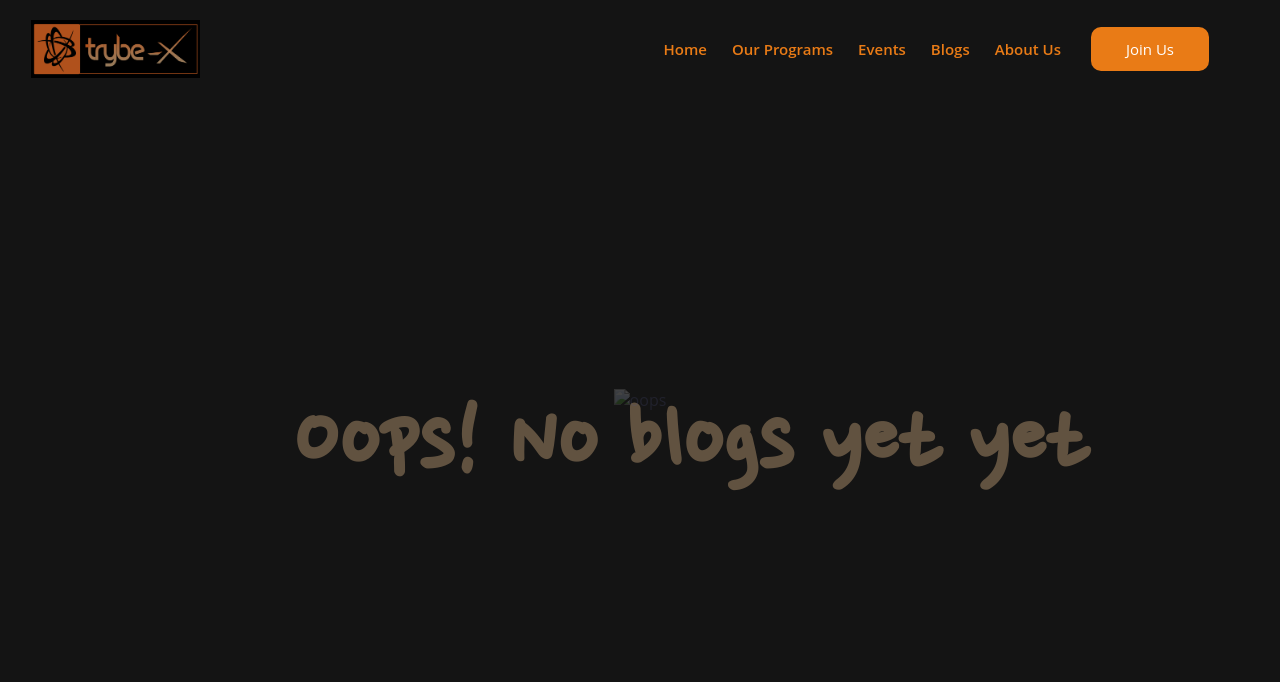
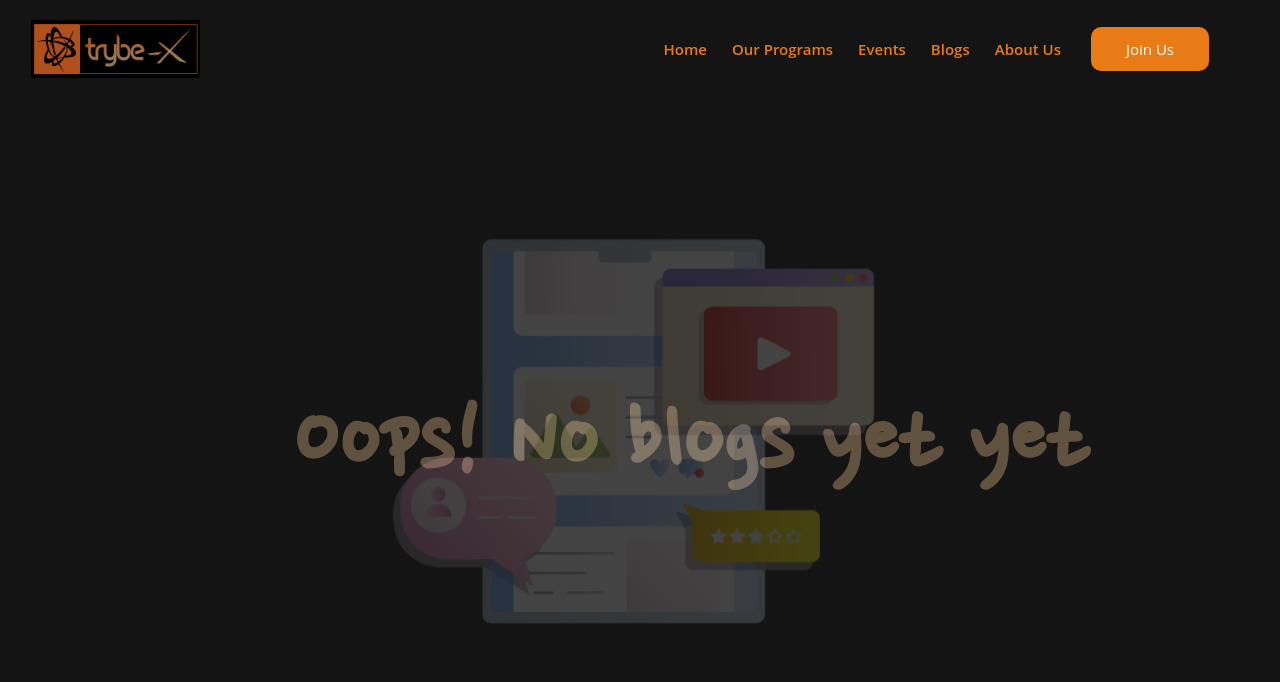
Before and after one commit to Xclusive09/Trybe_X, a website: page public/blogs.html in a window 1280 px wide. Drawn offline with Linux system fonts and the light colour scheme; the site is published under a folder, as on GitHub Pages, so addresses that start at the root find nothing.

Commit message:
repaired some image issues

```diff
--- a/public/blogs.html
+++ b/public/blogs.html
@@ -100,7 +100,7 @@ rel="stylesheet">
 
       <div class="center-none">
         <div class="img-center">
-          <img src="/public/assets/images/Wordpress blog posts on timeline.png" id="wider" alt="oops">
+          <img src="./assets/images/Wordpress blog posts on timeline.png" id="wider" alt="oops">
         </div>
         <h3 class="text">
           Oops! No blogs yet yet
```
Also changed, not shown: public/events.html (+1 -1 lines).
